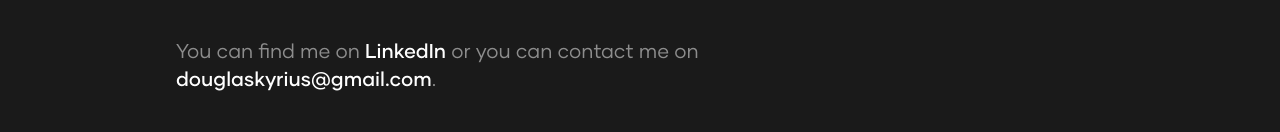
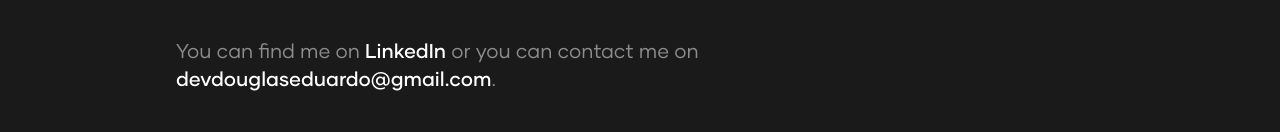
Before and after one commit to douglasedward/douglaseduardo, a React (Vite) app: page / in a window 1280 px wide. Shown: the part 4208-4340 px from the top of the page. Built offline with nearby package versions, Linux system fonts and the light colour scheme; no server answers.

Commit message:
update email

```diff
--- a/src/components/Contact.tsx
+++ b/src/components/Contact.tsx
@@ -43,11 +43,11 @@ const Contact = () => {
             </a>{" "}
             {t("contact.or_contact_me")}{" "}
             <a
-              href="mailto:douglaskyrius@gmail.com"
+              href="mailto:devdouglaseduardo@gmail.com"
               className="text-white font-gilmer-medium transition duration-200 ease-in-out"
               onClick={handleEmailClick}
             >
-              douglaskyrius@gmail.com
+              devdouglaseduardo@gmail.com
             </a>
             .
           </p>
```
